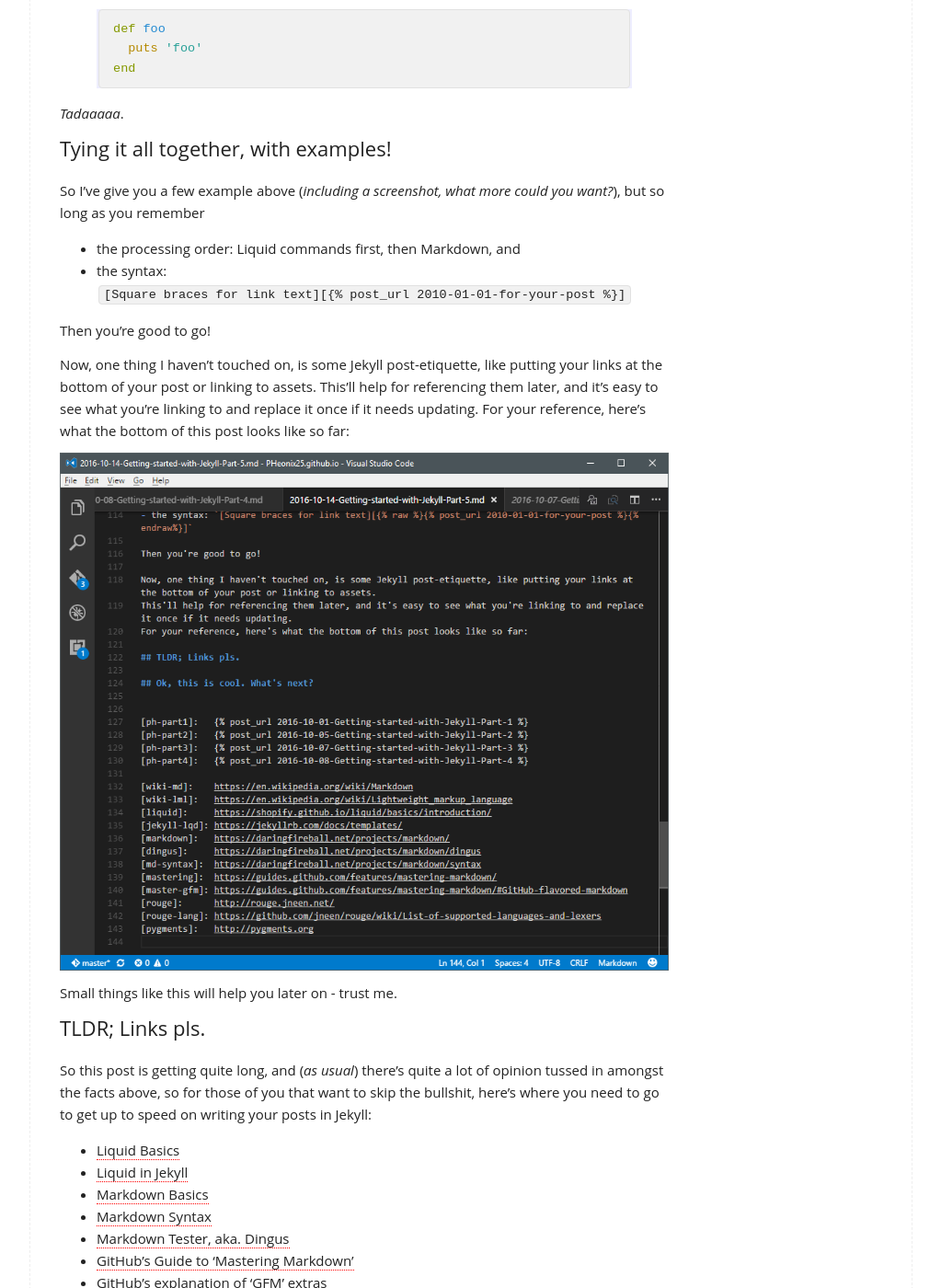
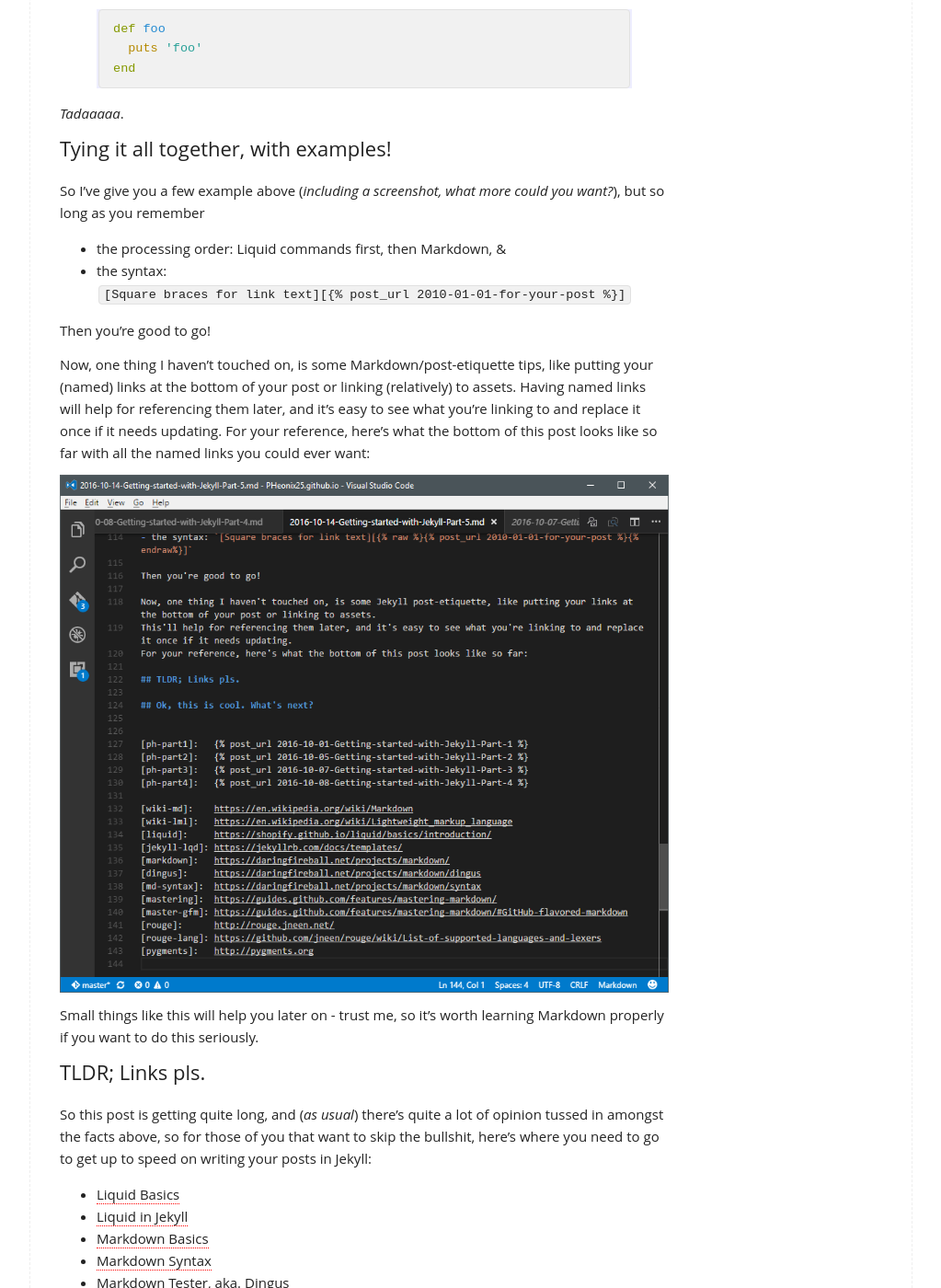
Before and after one commit to PHeonix25/PHeonix25.github.io, a Jekyll site: the page built from _posts/2016-10-14-Getting-started-with-Jekyll-Part-5.md, in a window 1280 px wide and 1400 px high, scrolled down 3332 px. Shown: the whole window at 92% size, without its empty margins (128-1151 px from the left). Built offline with Jekyll 4.4.1, drawn with Linux system fonts in a browser that asks for light colours; comment, search, counter and statistics services are not loaded; some of the changed text lies outside the part shown.

Commit message:
Updating with a few small typo things

```diff
--- a/_posts/2016-10-14-Getting-started-with-Jekyll-Part-5.md
+++ b/_posts/2016-10-14-Getting-started-with-Jekyll-Part-5.md
@@ -110,18 +110,18 @@
 
 So I've give you a few example above (*including a screenshot, what more could you want?*), but so long as you remember
 
-- the processing order: Liquid commands first, then Markdown, and
+- the processing order: Liquid commands first, then Markdown, &
 - the syntax: `[Square braces for link text][{% raw %}{% post_url 2010-01-01-for-your-post %}{% endraw%}]`
 
 Then you're good to go!
 
-Now, one thing I haven't touched on, is some Jekyll post-etiquette, like putting your links at the bottom of your post or linking to assets.
-This'll help for referencing them later, and it's easy to see what you're linking to and replace it once if it needs updating.
-For your reference, here's what the bottom of this post looks like so far:
+Now, one thing I haven't touched on, is some Markdown/post-etiquette tips, like putting your (named) links at the bottom of your post or linking (relatively) to assets.
+Having named links will help for referencing them later, and it's easy to see what you're linking to and replace it once if it needs updating.
+For your reference, here's what the bottom of this post looks like so far with all the named links you could ever want:
 
 ![so many links](/assets/img/post_link_example.png)
 
-Small things like this will help you later on - trust me.
+Small things like this will help you later on - trust me, so it's worth learning Markdown properly if you want to do this seriously.
 
 ## TLDR; Links pls.
 
```
Also changed, not shown: other parts of _posts/2016-10-14-Getting-started-with-Jekyll-Part-5.md (+1 -1 lines).
